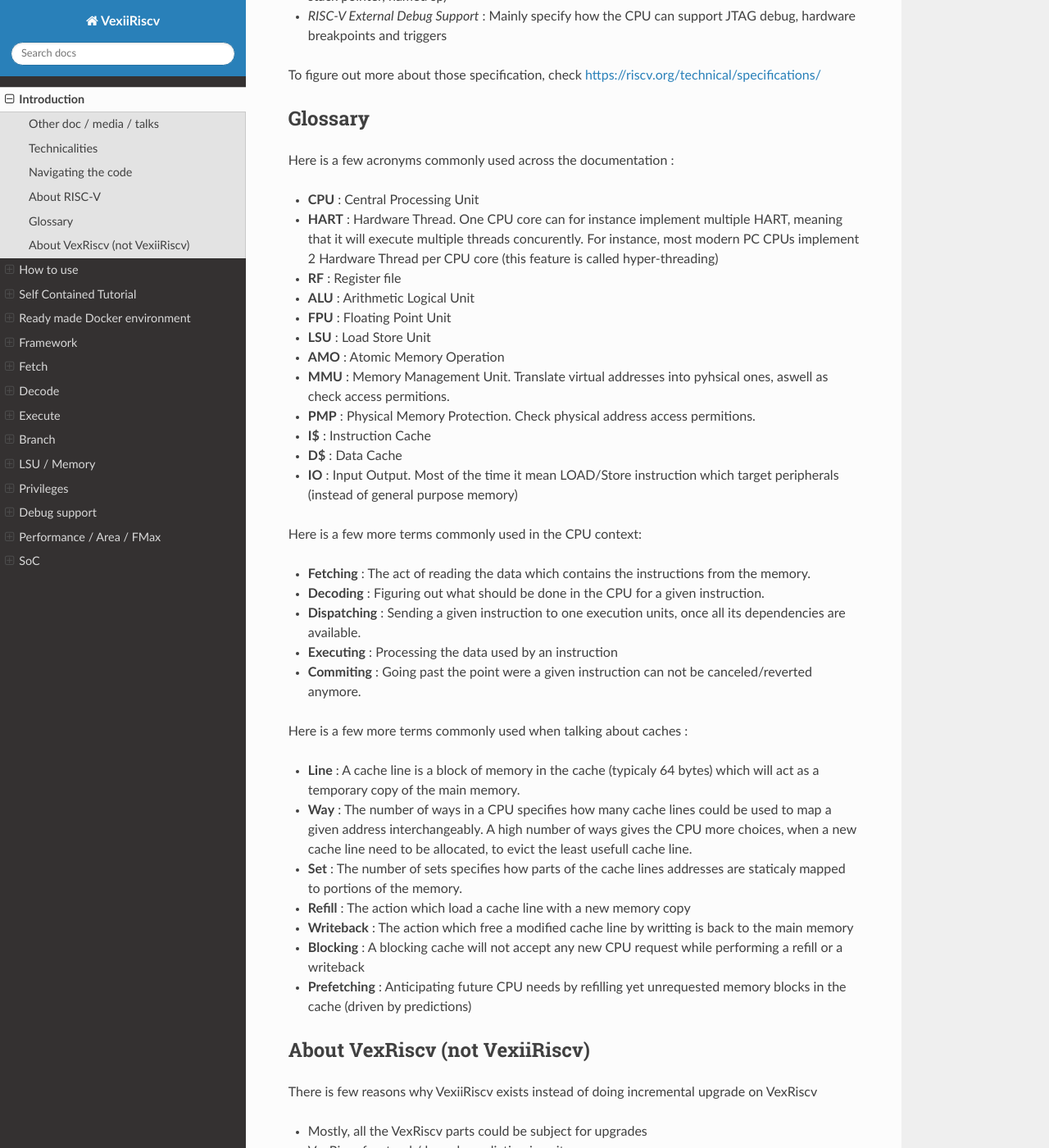
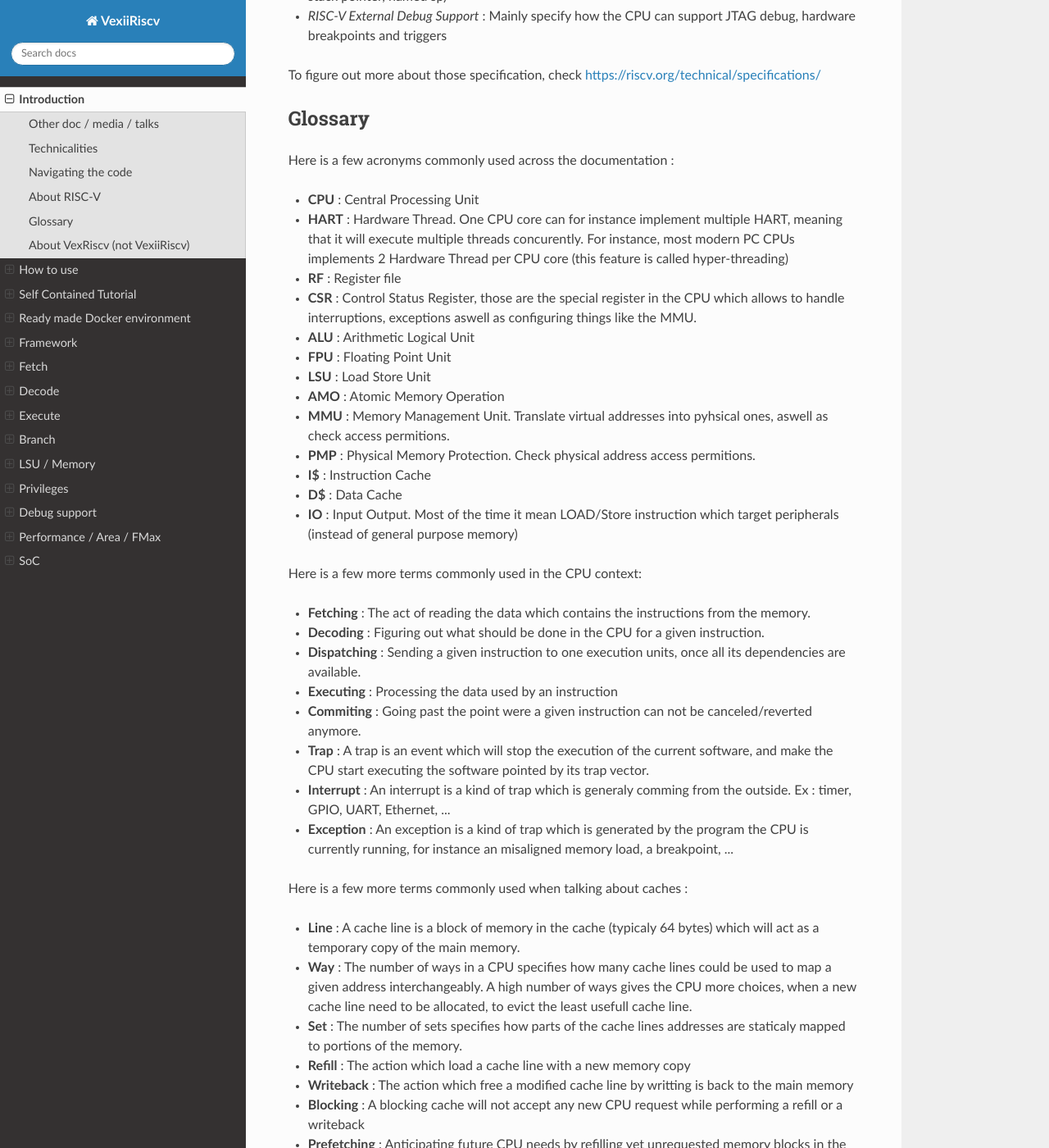
Before and after one commit to SpinalHDL/VexiiRiscv-RTD, a Sphinx documentation site: the page built from source/VexiiRiscv/Introduction/index.rst, in a window 1280 px wide and 1400 px high, scrolled down 2666 px. Shown: the whole window at 82% size. Built offline with Sphinx 7.4.7 and the Read the Docs theme 3.1.0, drawn with Linux system fonts in a browser that asks for light colours.

Commit message:
Bigger glossary

```diff
--- a/source/VexiiRiscv/Introduction/index.rst
+++ b/source/VexiiRiscv/Introduction/index.rst
@@ -96,8 +96,9 @@
 
 - **CPU** : Central Processing Unit
 - **HART** : Hardware Thread. One CPU core can for instance implement multiple HART, meaning that it will execute multiple threads concurently.
-  For instance, most modern PC CPUs implement 2 Hardware Thread per CPU core (this feature is called hyper-threading)
+  For instance, most modern PC CPUs implements 2 Hardware Thread per CPU core (this feature is called hyper-threading)
 - **RF** : Register file
+- **CSR** : Control Status Register, those are the special register in the CPU which allows to handle interruptions, exceptions aswell as configuring things like the MMU.
 - **ALU** : Arithmetic Logical Unit
 - **FPU** : Floating Point Unit
 - **LSU** : Load Store Unit
@@ -115,6 +116,9 @@
 - **Dispatching** : Sending a given instruction to one execution units, once all its dependencies are available.
 - **Executing** : Processing the data used by an instruction
 - **Commiting** : Going past the point were a given instruction can not be canceled/reverted anymore.
+- **Trap** : A trap is an event which will stop the execution of the current software, and make the CPU start executing the software pointed by its trap vector.
+- **Interrupt** : An interrupt is a kind of trap which is generaly comming from the outside. Ex :  timer, GPIO, UART, Ethernet, ...
+- **Exception** : An exception is a kind of trap which is generated by the program the CPU is currently running, for instance an misaligned memory load, a breakpoint, ...
 
 Here is a few more terms commonly used when talking about caches :
 
```
